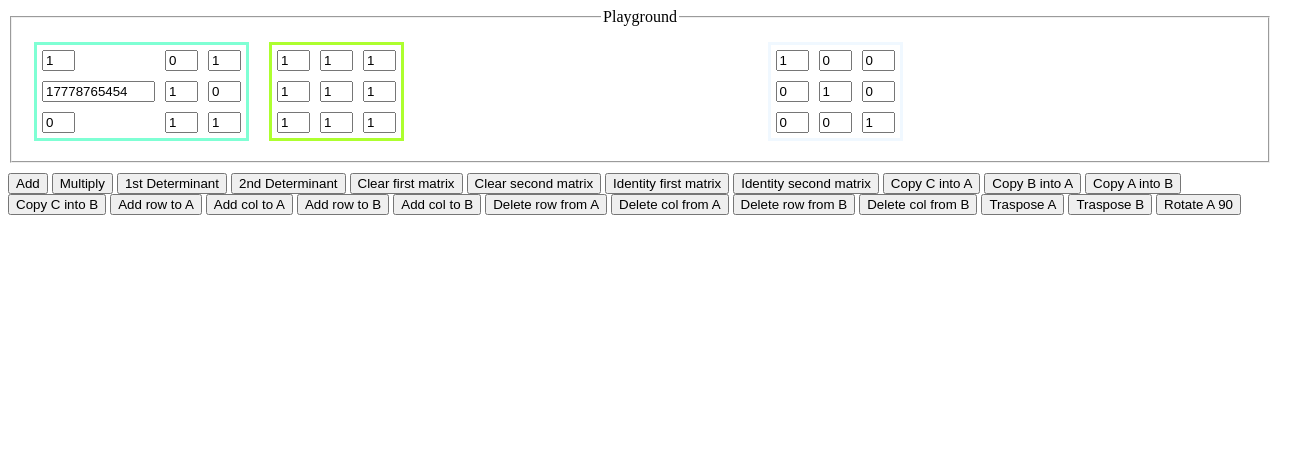
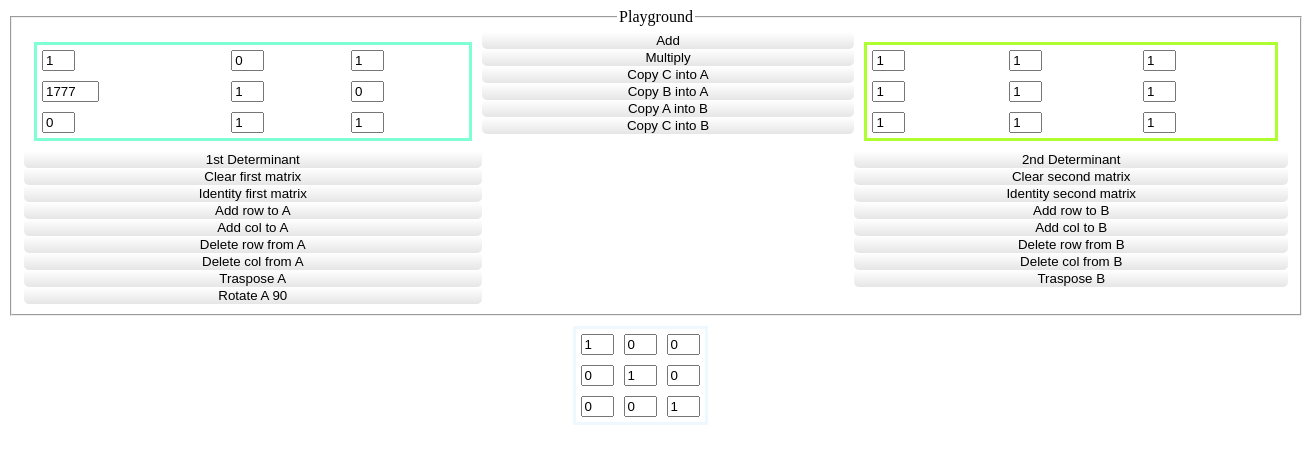
Before and after one commit to Jonamarti/MatrixCalc, a plain HTML site: page index.html in a window 1280 px wide. Shown: the whole page, 1302 px wide, since content can reach past the window. Drawn offline with Linux system fonts and the light colour scheme.

Commit message:
Add files via upload

```diff
--- a/index.html
+++ b/index.html
@@ -6,6 +6,7 @@
 	<meta charset="utf-8" />
 	<link rel="stylesheet" href="style.css" />
 	<script type="text/javascript" src="jquery-3.0.0.js"></script>
+
 	<script>
 		// Changes the width of every input field to match their value
 		$("document").ready(function () {
@@ -30,92 +31,99 @@
 	<div>
 		<fieldset>
 			<legend>Playground</legend>
+
+			<div class="firstTable">
 				<table id="t1">
 					<tr>
-					<td><input type="text" value=1
-							onkeypress="this.style.width = ((this.value.length + 1) * 8) + 'px';" /></td>
-					<td><input type="text" value=0
-							onkeypress="this.style.width = ((this.value.length + 1) * 8) + 'px';" /></td>
-					<td><input type="text" value=1
-							onkeypress="this.style.width = ((this.value.length + 1) * 8) + 'px';" /></td>
+						<td>
+
+							<input type="text" value=1
+								onkeydown="this.style.width = (this.value.length*0.5 +1) + 'em';" />
+
+						</td>
+						<td>
+							<input type="text" value=0
+								onkeydown="this.style.width = (this.value.length*0.5 +1) + 'em';" />
+						</td>
+						<td>
+							<input type="text" value=1
+								onkeydown="this.style.width = (this.value.length*0.5 +1) + 'em';" />
+						</td>
 					</tr>
 					<tr>
-					<td><input type="text" value=17778765454
-							onkeypress="this.style.width = ((this.value.length + 1) * 8) + 'px';" /></td>
-					<td><input type="text" value=1
-							onkeypress="this.style.width = ((this.value.length + 1) * 8) + 'px';" /></td>
-					<td><input type="text" value=0
-							onkeypress="this.style.width = ((this.value.length + 1) * 8) + 'px';" /></td>
+						<td>
+							<input type="text" value=1777
+								onkeydown="this.style.width = (this.value.length*0.5 +1) + 'em';" />
+						</td>
+						<td>
+							<input type="text" value=1
+								onkeydown="this.style.width = (this.value.length*0.5 +1) + 'em';" />
+						</td>
+						<td>
+							<input type="text" value=0
+								onkeydown="this.style.width = (this.value.length*0.5 +1) + 'em';" />
+						</td>
 					</tr>
 					<tr>
-					<td><input type="text" value=0
-							onkeypress="this.style.width = ((this.value.length + 1) * 8) + 'px';" /></td>
-					<td><input type="text" value=1
-							onkeypress="this.style.width = ((this.value.length + 1) * 8) + 'px';" /></td>
-					<td><input type="text" value=1
-							onkeypress="this.style.width = ((this.value.length + 1) * 8) + 'px';" /></td>
+						<td>
+							<input type="text" value=0
+								onkeydown="this.style.width = (this.value.length*0.5 +1) + 'em';" />
+						</td>
+						<td>
+							<input type="text" value=1
+								onkeydown="this.style.width = (this.value.length*0.5 +1) + 'em';" />
+						</td>
+						<td>
+							<input type="text" value=1
+								onkeydown="this.style.width = (this.value.length*0.5 +1) + 'em';" />
+						</td>
 					</tr>
 				</table>
 
-			<table id="t2">
-				<tr>
-					<td><input type="text" value=1
-							onkeypress="this.style.width = ((this.value.length + 1) * 8) + 'px';" /></td>
-					<td><input type="text" value=1
-							onkeypress="this.style.width = ((this.value.length + 1) * 8) + 'px';" /></td>
-					<td><input type="text" value=1
-							onkeypress="this.style.width = ((this.value.length + 1) * 8) + 'px';" /></td>
-				</tr>
 
-				<tr>
-					<td><input type="text" value=1
-							onkeypress="this.style.width = ((this.value.length + 1) * 8) + 'px';" /></td>
-					<td><input type="text" value=1
-							onkeypress="this.style.width = ((this.value.length + 1) * 8) + 'px';" /></td>
-					<td><input type="text" value=1
-							onkeypress="this.style.width = ((this.value.length + 1) * 8) + 'px';" /></td>
-				</tr>
-				<tr>
-					<td><input type="text" value=1
-							onkeypress="this.style.width = ((this.value.length + 1) * 8) + 'px';" /></td>
-					<td><input type="text" value=1
-							onkeypress="this.style.width = ((this.value.length + 1) * 8) + 'px';" /></td>
-					<td><input type="text" value=1
-							onkeypress="this.style.width = ((this.value.length + 1) * 8) + 'px';" /></td>
-				</tr>
+				<div>
+					<button id="First matrix determinant button">
+						1st Determinant
+					</button>
+					<button id="Clear first matrix">
+						Clear first matrix
+					</button>
 
-			</table>
 
-			<table id="t3">
-				<tr>
-					<td><input type="text" value=1
-							onkeypress="this.style.width = ((this.value.length + 1) * 8) + 'px';" /></td>
-					<td><input type="text" value=1
-							onkeypress="this.style.width = ((this.value.length + 1) * 8) + 'px';" /></td>
-					<td><input type="text" value=1
-							onkeypress="this.style.width = ((this.value.length + 1) * 8) + 'px';" /></td>
-				</tr>
+					<button id="Identity first matrix">
+						Identity first matrix
+					</button>
 
-				<tr>
-					<td><input type="text" value=1
-							onkeypress="this.style.width = ((this.value.length + 1) * 8) + 'px';" /></td>
-					<td><input type="text" value=1
-							onkeypress="this.style.width = ((this.value.length + 1) * 8) + 'px';" /></td>
-					<td><input type="text" value=1
-							onkeypress="this.style.width = ((this.value.length + 1) * 8) + 'px';" /></td>
-				</tr>
-				<tr>
-					<td><input type="text" value=1
-							onkeypress="this.style.width = ((this.value.length + 1) * 8) + 'px';" /></td>
-					<td><input type="text" value=1
-							onkeypress="this.style.width = ((this.value.length + 1) * 8) + 'px';" /></td>
-					<td><input type="text" value=1
-							onkeypress="this.style.width = ((this.value.length + 1) * 8) + 'px';" /></td>
-				</tr>
-			</table>
+					<button id="Add row to A">
+						Add row to A
+					</button>
 
-		</fieldset>
-		<div>
+					<button id="Add col to A">
+						Add col to A
+					</button>
+
+					<button id="Delete row from A">
+						Delete row from A
+					</button>
+
+					<button id="Delete col from A">
+						Delete col from A
+					</button>
+
+
+					<button id="Traspose A">
+						Traspose A
+					</button>
+
+					<button id="Rotate A">
+						Rotate A 90
+					</button>
+
+				</div>
+			</div>
+
+
+			<div class="optDiv">
 
 				<button id="Addition button">
 					Add
@@ -125,29 +133,6 @@
 					Multiply
 				</button>
 
-			<button id="First matrix determinant button">
-				1st Determinant
-			</button>
-
-			<button id="Second matrix determinant">
-				2nd Determinant
-			</button>
-
-			<button id="Clear first matrix">
-				Clear first matrix
-			</button>
-
-			<button id="Clear second matrix">
-				Clear second matrix
-			</button>
-
-			<button id="Identity first matrix">
-				Identity first matrix
-			</button>
-
-			<button id="Identity second matrix">
-				Identity second matrix
-			</button>
 
 				<button id="C to A">
 					Copy C into A
@@ -165,12 +150,64 @@
 					Copy C into B
 				</button>
 
-			<button id="Add row to A">
-				Add row to A
+			</div>
+
+
+			<div class="secondTable">
+				<table id="t2">
+					<tr>
+						<td><input type="text" value=1
+								onkeydown="this.style.width = (this.value.length*0.5 +1) + 'em';" />
+						</td>
+						<td><input type="text" value=1
+								onkeydown="this.style.width = (this.value.length*0.5 +1) + 'em';" />
+						</td>
+						<td><input type="text" value=1
+								onkeydown="this.style.width = (this.value.length*0.5 +1) + 'em';" />
+						</td>
+					</tr>
+
+					<tr>
+						<td><input type="text" value=1
+								onkeydown="this.style.width = (this.value.length*0.5 +1) + 'em';" />
+						</td>
+						<td><input type="text" value=1
+								onkeydown="this.style.width = (this.value.length*0.5 +1) + 'em';" />
+						</td>
+						<td><input type="text" value=1
+								onkeydown="this.style.width = (this.value.length*0.5 +1) + 'em';" />
+						</td>
+					</tr>
+					<tr>
+						<td><input type="text" value=1
+								onkeydown="this.style.width = (this.value.length*0.5 +1) + 'em';" />
+						</td>
+						<td><input type="text" value=1
+								onkeydown="this.style.width = (this.value.length*0.5 +1) + 'em';" />
+						</td>
+						<td><input type="text" value=1
+								onkeydown="this.style.width = (this.value.length*0.5 +1) + 'em';" />
+						</td>
+					</tr>
+
+				</table>
+
+
+
+				<button id="Second matrix determinant">
+					2nd Determinant
 				</button>
 
-			<button id="Add col to A">
-				Add col to A
+
+
+				<button id="Clear second matrix">
+					Clear second matrix
+				</button>
+
+
+
+				<button id="Identity second matrix">
+					Identity second matrix
 				</button>
 
 				<button id="Add row to B">
@@ -181,13 +218,6 @@
 					Add col to B
 				</button>
 
-			<button id="Delete row from A">
-				Delete row from A
-			</button>
-
-			<button id="Delete col from A">
-				Delete col from A
-			</button>
 
 				<button id="Delete row from B">
 					Delete row from B
@@ -197,19 +227,55 @@
 					Delete col from B
 				</button>
 
-			<button id="Traspose A">
-				Traspose A
-			</button>
-
 				<button id="Traspose B">
 					Traspose B
 				</button>
 
-			<button id="Rotate A">
-				Rotate A 90
-			</button>
+			</div>
 
+
+
+
+
+
+
+
+
+
+
+		</fieldset>
+		<div class="thirdTable">
+			<table id="t3">
+				<tr>
+					<td><input type="text" value=1 onkeydown="this.style.width = (this.value.length*0.5 +1) + 'em';" />
+					</td>
+					<td><input type="text" value=1 onkeydown="this.style.width = (this.value.length*0.5 +1) + 'em';" />
+					</td>
+					<td><input type="text" value=1 onkeydown="this.style.width = (this.value.length*0.5 +1) + 'em';" />
+					</td>
+				</tr>
+
+				<tr>
+					<td><input type="text" value=1 onkeydown="this.style.width = (this.value.length*0.5 +1) + 'em';" />
+					</td>
+					<td><input type="text" value=1 onkeydown="this.style.width = (this.value.length*0.5 +1) + 'em';" />
+					</td>
+					<td><input type="text" value=1 onkeydown="this.style.width = (this.value.length*0.5 +1) + 'em';" />
+					</td>
+				</tr>
+				<tr>
+					<td><input type="text" value=1 onkeydown="this.style.width = (this.value.length*0.5 +1) + 'em';" />
+					</td>
+					<td><input type="text" value=1 onkeydown="this.style.width = (this.value.length*0.5 +1) + 'em';" />
+					</td>
+					<td><input type="text" value=1 onkeydown="this.style.width = (this.value.length*0.5 +1) + 'em';" />
+					</td>
+				</tr>
+			</table>
 		</div>
+
+
+
 	</div>
 
 </body>
--- a/style.css
+++ b/style.css
@@ -1,4 +1,6 @@
-
+body {
+	height: 100%;
+}
 
 td {
 	padding: 5px;
@@ -6,41 +8,83 @@ td {
 
 table {
 
-	  border:3px solid;
+	border: 3px solid;
 	margin: 10px;
 	border-radius: 10px;
 
 }
 
 table, tr, td {
-	  border-collapse:collapse;
+	border-collapse: collapse;
 }
 
-  fieldset{
-	  flex: content;
-	  display:flex;
+fieldset {
+	margin-bottom: 10px;
+	display: flex;
 	flex-wrap: wrap;
-	  margin-bottom: 10px;
-  }
-  legend{
-	  margin-left:auto;
-	  margin-right:auto;
+	width: 100%;
 }
 
-  #t1{
-	border-color: aquamarine;
+legend {
+	margin-left: auto;
+	margin-right: auto;
 }
 
-  #t2{
- 	border-color: greenyellow;
+.firstTable {
+	display: flex;
+	flex-direction: column;
+	max-width: 40%;
+	flex-grow: 1;
 }
 
-  #t3{
-	  margin-left: auto;
-	  margin-right: auto;
+.firstTable>div {
+	display: flex;
+	flex-direction: inherit;
+}
+
+.secondTable {
+	display: flex;
+	flex-direction: column;
+	max-width: 40%;
+	flex-grow: 1;
+}
+
+.secondTable>div {
+	display: flex;
+	flex-direction: inherit;
+	width: 30%
+}
+
+#t1 {
+	border-color: aquamarine;
+	/* position:absolute; */
+	/* top:10%; */
+}
+
+#t2 {
+	border-color: greenyellow;
+	/* position:absolute; */
+	/* top: 10%;
+	 right:10%; */
+
+}
+
+#t3 {
+	margin: auto;
 	border-color: aliceblue;
 }
 
-  input{
-	  align-content: flex-start;
+
+
+button {
+	background-image: linear-gradient(to bottom, hsl(0, 0%, 100%), hsl(0, 0%, 90%));
+	border: 2px silver;
+	border-radius: 5px;
+
 }
+
+.optDiv {
+	display: flex;
+	flex-direction: column;
+	flex-grow:1;
+}
```
Also changed, not shown: favicon.ico (added). Lines whose indentation alone changed are shown as unchanged.
